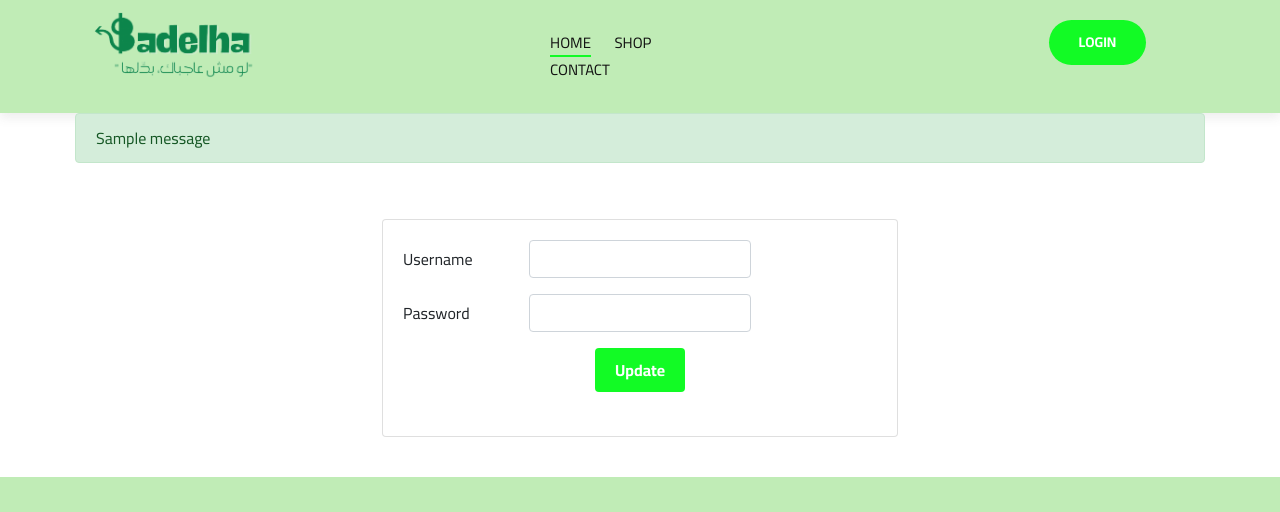
After one commit to TasneemEltabakh/Software-Project, a Flask app: page /Profile in a window 1280 px wide. The commit adds this page. Shown: the top 512 px of the page. Run offline with Flask 3, Linux system fonts and the light colour scheme; tables that the repository leaves empty hold one stand-in row (values such as "Sample post"); one stand-in notice (Sample message) is shown; some libraries are stand-ins or nearby versions; grey boxes are pictures that could not be loaded.

Commit message:
Login&Register by sessions, Update password and username

```diff
--- a/app.py
+++ b/app.py
@@ -5,10 +5,10 @@
 
 from flask import Flask, render_template, url_for, redirect , request , flash, session, jsonify
 from models import db, User
-import uuid
+from werkzeug.security import check_password_hash
 from config import Config
 from models import ContactMessage, User, Item, Category,Order,Review,Message,Cart
-
+from sqlalchemy.exc import IntegrityError
 
 app = Flask(__name__)
 #remeber to make it hidden on pupblic [important]
@@ -19,25 +19,48 @@ app.config.from_object(Config)
 db.init_app(app)
 
 with app.app_context():
-    db.create_all()
-
+   db.create_all()
 ###########################
 #Pages:
 ###########################
 
+# Function to get the current user object based on the user ID stored in the session
+def get_current_user():
+    if 'user_id' in session:
+        user_id = session['user_id']
+        return User.query.get(user_id)
+    return None  # Return None if no user is logged in
+
+# Pass user object to all templates using context processor
+@app.context_processor
+def inject_user():
+    return dict(current_user=get_current_user())
+
 #index#
 @app.route('/')
 def index():
-    # Check if session ID exists, generate one if not
-    if 'session_id' not in session:
-        session['session_id'] = str(uuid.uuid4())  # Generate unique session ID
-    return render_template('index.html')
+    login_flag = request.args.get('login', 0)
+    return render_template('index.html', login=int(login_flag))
 
 #MainProduct#
-@app.route('/productMain')
+@app.route('/productMain', methods=['GET'])
 def product_main():
-    return render_template('productMain.html')
 
+
+    items= Item.query.all()
+    categories = []
+
+    for item in items:
+        category = item.category_id
+        if(category==1):
+            categories.append('women')
+        elif(category==2):
+            categories.append('men')
+        elif(category==3):
+            categories.append('kids')
+
+
+    return render_template('productMain.html',items=items, categories=categories)
 
 #Contact#
 @app.route('/contact', methods=['GET', 'POST'])
@@ -61,22 +84,23 @@ def contact():
 @app.route('/shop-cart',methods=['GET','POST'])
 def cart():
     if request.method=='GET':
-         #get items that user put in cart using query(need user id and search in orders (wtd for guest?))
-         #get the items in an array and pass the array to html
-         #loop through the array and extract name, img, price,..etc
-         #make the buttons interactive
-         #if user put address, i fguest let him put address
-         #add shipping cost then you'd have the order details
-         #  userID=User.query.filter_by()
-        #quantity=request.data
-        userID=1 #we'll be getting user id from login or guest session
-        items=Item.query.filter_by(user_id=userID) # currently getting all items untill user login/guest
-        if items.count==0:
-            flash('Your Cart is Empty')
+        # Get the current user ID from the session
+        user_id = session.get('user_id')
+
+        if user_id:
+            # Retrieve items in the cart for the current user
+            items = Item.query.filter_by(user_id=user_id).all()
+            if not items:
+                flash('Your Cart is Empty')
+        else:
+            flash('You need to log in to view your cart.')
+            return redirect(url_for('login'))
+
     elif request.method=='POST':
+        # Process POST request for adding items to the cart
+        if request.form['form_name'] == 'form1':
+            quantity = request.form.get('quantity')
 
-        if request.form['form_name'] == 'form1':
-            quantity=request.form.get('quantity')
     return render_template('shop-cart.html', items=items)
 
 #Checkout#
@@ -84,8 +108,7 @@ def cart():
 def checkout():
     return render_template('checkout.html')
 
-#Login#
-@app.route('/Login', methods=['GET', 'POST'])
+@app.route('/login', methods=['GET', 'POST'])
 def login():
     if request.method == 'POST':
         email = request.form['email']
@@ -94,13 +117,43 @@ def login():
         user = User.query.filter_by(email=email).first()
 
         if user and user.password == password:
-            # Successful login
-            return 'Login successful'
+            # Successful login, set user ID in session
+            session['user_id'] = user.id
+            return redirect(url_for('index'))  # Redirect to index after successful login
         else:
             # Invalid credentials
-            return 'Invalid credentials'
+            return render_template('login.html', error='Invalid credentials')
 
-    return render_template('Login.html')
+    return render_template('login.html')
+
+# Logout
+@app.route('/logout')
+def logout():
+
+    session.pop('user_id', None)
+    return redirect(url_for('index'))
+#Profile
+
+@app.route('/Profile', methods=['GET', 'POST'])
+def profile():
+    if request.method == 'POST':
+        # Extract form data
+        new_username = request.form.get('username')
+        new_password = request.form.get('password')
+
+        # Update user's information in the database
+        current_user = get_current_user()
+        try:
+            current_user.username = new_username
+            current_user.password = new_password
+            db.session.commit()
+            return redirect(url_for('profile'))
+        except IntegrityError as e:
+            db.session.rollback()
+            flash('Username already exists. Please choose a different username.')
+            return redirect(url_for('profile'))
+
+    return render_template('Profile.html')
 
 #Register#
 @app.route('/Register', methods=['GET', 'POST'])
@@ -116,13 +169,13 @@ def register():
         db.session.add(user)
         db.session.commit()
 
-        #return redirect(url_for('login'))
         return render_template('index.html')
 
     return render_template('Register.html')
 
 
-#Contact#
+
+
 #Sell New Item#
 @app.route('/Sellitem', methods=['GET', 'POST'])
 def Additemtosell():
@@ -141,7 +194,11 @@ def Additemtosell():
             price = request.form.get('priceInput')
 
         rate = request.form.get('rating')
-        image = request.form.get('imageUpload0')
+
+        image = request.form.get(f'imageUpload0')
+
+
+
         newItem = Item(name=title, description= discription, price=price, image= image, quantity=1, rate=rate, category_id=int(type), user_id=1 )
 
         db.session.add(newItem)
@@ -154,6 +211,26 @@ def Additemtosell():
 
     return render_template('Sellitem.html')
 
+@app.route('/productMain', methods=['POST'])
+def add_to_cart():
+    if request.method == 'POST':
+        item_id = request.form.get('itemnumber')
+        item = Item.query.filter_by(id=item_id).first()
+
+        # Get the current user object
+        current_user = get_current_user()
+
+        if current_user:
+            user_id = current_user.id  # Extract the user ID from the user object
+            newItemCart = Cart(item_id=item_id, user_id=user_id, total_payment=item.price)
+            db.session.add(newItemCart)
+            db.session.commit()
+            return redirect(url_for('cart'))
+        else:
+            # Handle the case where no user is logged in
+            flash('Please log in to add items to your cart.')
+            return redirect(url_for('login'))
+
 ###########################
 #running the application:
 ###########################
--- a/static/css/style.css
+++ b/static/css/style.css
@@ -2484,6 +2484,14 @@ ol {
 	padding-left: 20px;
 	color: #666666;
 }
+.user-icon {
+	color: black;
+}
+.no-marker {
+	list-style-type: none;
+	padding: 0;
+	margin: 0;
+}
 .checkout__form__input input[type="radio"] {
     display:ruby-text;
     width:35px;
--- /dev/null
+++ b/templates/Profile.html
@@ -0,0 +1,109 @@
+{% extends 'basic.html' %}
+{% block head %}
+{% with messages = get_flashed_messages() %}
+  {% if messages %}
+    <div class="container">
+      <div class="row">
+        <div class="col-lg-12">
+          {% for message in messages %}
+            <div class="alert alert-success" role="alert">
+              {{ message }}
+            </div>
+          {% endfor %}
+        </div>
+      </div>
+    </div>
+  {% endif %}
+{% endwith %}
+<style>
+    /* Breadcrumb */
+    .breadcrumb {
+        background-color: #f5f5f5;
+        padding: 10px;
+        border-radius: 4px;
+    }
+
+    /* User photo */
+    .user-photo {
+        width: 200px;
+        height: 200px;
+        border-radius: 50%;
+        object-fit: cover;
+        object-position: center;
+    }
+
+    /* User username */
+    .user-username {
+        font-size: 24px;
+        font-weight: bold;
+        margin-top: 20px;
+    }
+
+    /* User information form */
+    .user-form {
+        margin-top: 30px;
+    }
+
+    /* Form labels */
+    .user-form label {
+        font-weight: bold;
+        margin-bottom: 5px;
+    }
+
+    /* Form inputs */
+
+
+    /* Update button */
+    .update-button {
+        background-color: #12fb25;
+        color: #fff;
+        border: none;
+        padding: 10px 20px;
+        border-radius: 4px;
+        cursor: pointer;
+        font-weight: bold;
+        display: block;
+        margin: 0 auto;   }
+
+    section {
+        padding-top: 20px;
+        padding-bottom: 20px;
+    }
+
+    .card {
+        margin-top: 20px;
+        margin-bottom: 20px;
+
+    }
+</style>
+<section>
+    <div class="row d-flex align-items-center justify-content-center">
+        <div class="col-lg-5">
+
+            <form  action="{{ url_for('profile')}}" method="post">
+                <div class="card mb-6">
+                    <div class="card-body">
+                        <div class="form-group row">
+                            <label for="username" class="col-sm-3 col-form-label">Username</label>
+                            <div class="col-sm-6">
+                                <input type="text" class="form-control" id="username" name="username" value="{{ current_user.username }}">
+                            </div>
+                        </div>
+                        <div class="form-group row">
+                            <label for="password" class="col-sm-3 col-form-label">Password</label>
+                            <div class="col-sm-6">
+                                <input type="password" class="form-control" id="password" name="password" value="{{ current_user.password }}">
+                            </div>
+
+                        </div>
+                        <button type="submit" class="update-button">Update</button>
+                    </div>
+                    <br>
+
+                </div>
+
+            </form>
+        </div>
+    </div>
+</section>
+{% endblock %}
--- a/templates/basic.html
+++ b/templates/basic.html
@@ -13,6 +13,10 @@
     <link href="https://fonts.googleapis.com/css2?family=Cookie&display=swap" rel="stylesheet">
     <link href="https://fonts.googleapis.com/css2?family=Montserrat:wght@400;500;600;700;800;900&display=swap"
     rel="stylesheet">
+    <link rel="stylesheet" href="https://stackpath.bootstrapcdn.com/bootstrap/4.5.2/css/bootstrap.min.css">
+
+    <!-- Font Awesome CSS -->
+    <link rel="stylesheet" href="https://cdnjs.cloudflare.com/ajax/libs/font-awesome/5.15.3/css/all.min.css">
     <link href="https://fonts.googleapis.com/css2?family=Cairo:wght@400;700&display=swap" rel="stylesheet">
     <!-- Css Styles -->
     <link rel="stylesheet" href="static/css/bootstrap.min.css" type="text/css">
@@ -37,6 +41,7 @@
     <div class="offcanvas-menu-wrapper">
         <div class="offcanvas__close">+</div>
         <ul class="offcanvas__widget">
+            {% if current_user %}
             <li><span class="icon_search search-switch"></span></li>
             <li><a href="#"><span class="icon_heart_alt"></span>
                 <div class="tip">2</div>
@@ -44,8 +49,20 @@
             <li><a href="#"><span class="icon_bag_alt"></span>
                 <div class="tip">2</div>
             </a></li>
+            <li> <div class="dropdown">
+                <a class="dropdown-toggle" href="#" role="button" id="dropdownMenuLink" data-toggle="dropdown" aria-haspopup="true" aria-expanded="false">
+                    <i class="fas fa-user"></i>
+                </a>
 
-            <li><a href="{{ url_for('login') }}">Login</a></li> <!-- Add this line -->
+                <div class="dropdown-menu" aria-labelledby="dropdownMenuLink">
+                    <a class="dropdown-item" href="#">Profile</a>
+                    <a class="dropdown-item" href="{{ url_for('logout') }}">Logout</a>
+                </div>
+            </div></li></ul>
+        {% else%}
+        <li><a href="{{ url_for('login') }}"  class="login-btn">Login</a></li>
+
+        {% endif %}
             <br>  <br>
             <li><a href="{{ url_for('Additemtosell') }}" class="login-btn">+</a></li> <!-- Add this line -->
         </ul>
@@ -79,7 +96,7 @@
                 </div>
                 <div class="col-xl-3 col-lg-2">
                     <div class="header__right">
-
+                        {% if current_user %}
                         <ul class="header__right__widget">
                             <li><span class="icon_search search-switch"></span></li>
                             <li><a href="#"><span class="icon_heart_alt"></span>
@@ -88,8 +105,21 @@
                             <li><a href="{{ url_for('cart') }}"><span class="icon_bag_alt"></span>
                                 <div class="tip">2</div>
                             </a></li>
-                            <li><a href="{{ url_for('login') }}">Login</a></li> <!-- Add this line -->
-                            <li><a href="{{ url_for('Additemtosell') }}" class="login-btn">Sell</a></li> <!-- Add this line -->
+                            <li> <div class="dropdown">
+                                <a class="dropdown-toggle" href="#" role="button" id="dropdownMenuLink" data-toggle="dropdown" aria-haspopup="true" aria-expanded="false">
+                                    <i class="fas fa-user"></i>
+                                </a>
+
+                                <div class="dropdown-menu" aria-labelledby="dropdownMenuLink">
+                                    <a class="dropdown-item" href="{{ url_for('profile') }}">Profile</a>
+                                    <a class="dropdown-item" href="{{ url_for('logout') }}" >Logout</a>
+                                </div>
+                            </div></li>
+                            <li><a href="{{ url_for('Additemtosell') }}" class="login-btn">Sell</a></li>
+                        {% else%}
+                      <ul class="no-marker">  <li><a href="{{ url_for('login') }}"  class="site-btn">Login</a></li></ul>
+                        {% endif %}
+
                         </ul>
                     </div>
                 </div>
@@ -188,6 +218,9 @@
 <script src="static/js/owl.carousel.min.js"></script>
 <script src="js/jquery.nicescroll.min.js"></script>
 <script src="static/js/main.js"></script>
+<script src="https://code.jquery.com/jquery-3.5.1.slim.min.js"></script>
+<script src="https://cdn.jsdelivr.net/npm/popper.js@1.16.1/dist/umd/popper.min.js"></script>
+<script src="https://stackpath.bootstrapcdn.com/bootstrap/4.5.2/js/bootstrap.min.js"></script>
 <script src="https://cdnjs.cloudflare.com/ajax/libs/aos/2.3.4/aos.js"></script>
 <script>
     AOS.init({
```
Also changed, not shown: templates/productMain.html (+12 -12 lines), templates/shop-cart.html (+15 -1 lines), static/img/images.png (added), static/img/noImage.png (added), 5 other files.
